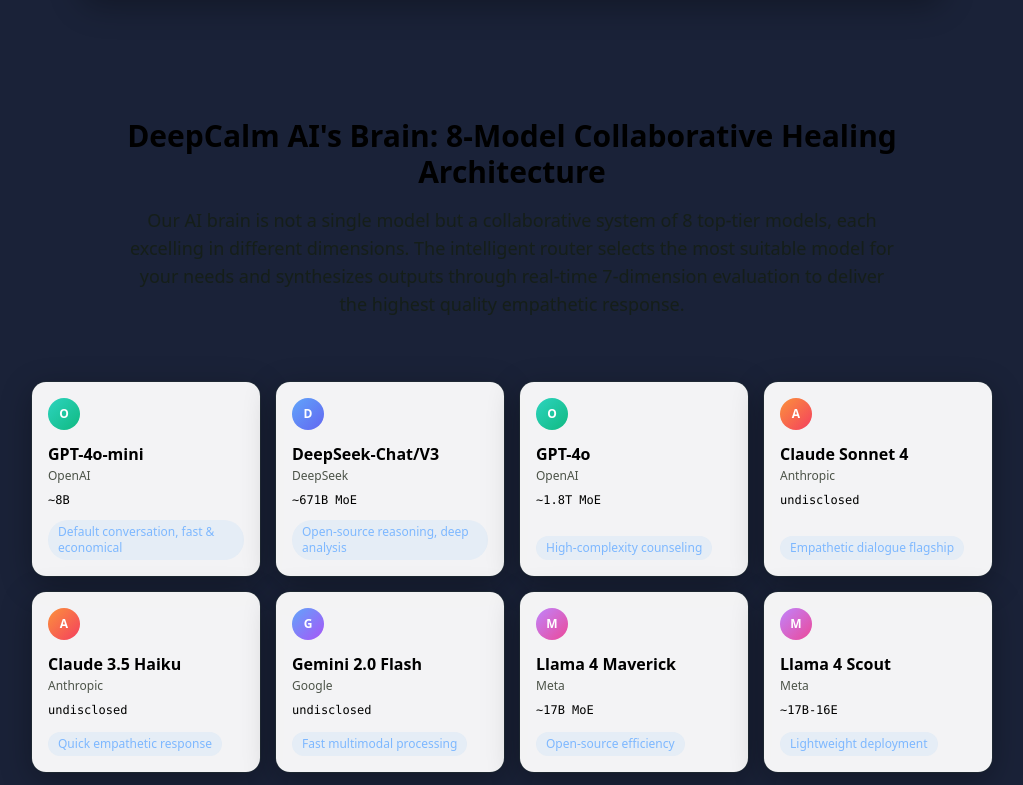
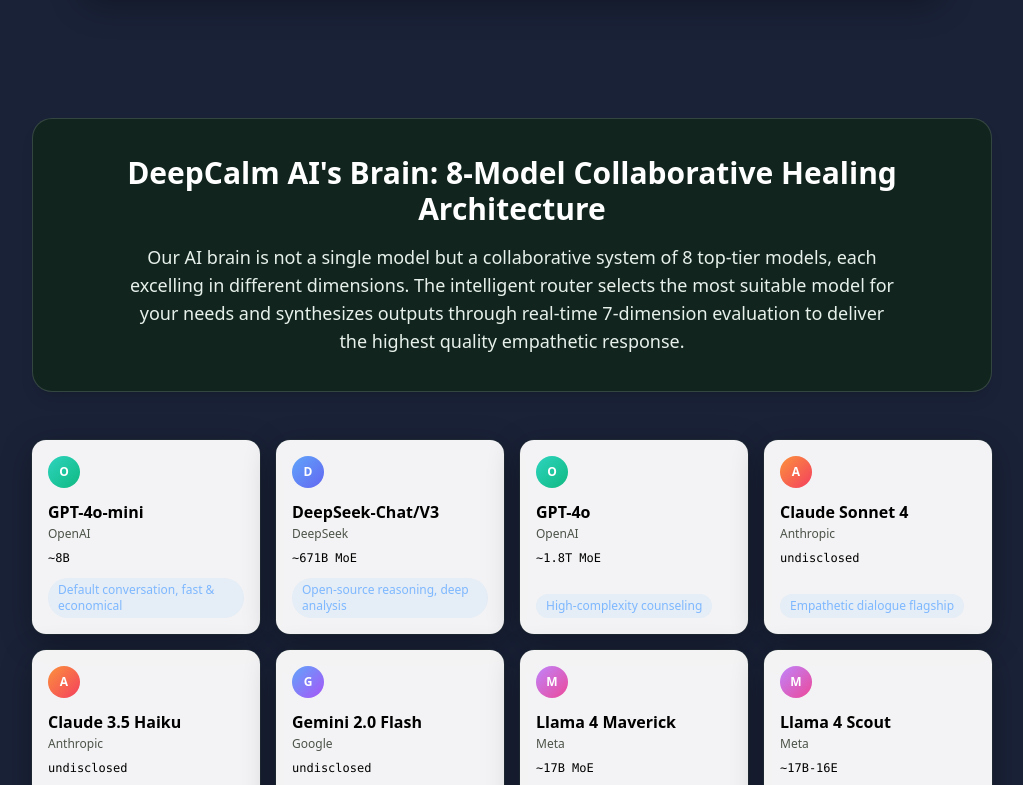
Before and after one commit to youeshopent-debug/deepcalm-ai, a Next.js app: page /en/about in a window 1280 px wide. Shown: the part 2115-2900 px from the top of the page, without its empty margins (128-1151 px from the left). Built offline with nearby package versions, Linux system fonts and the light colour scheme; no server answers.

Commit message:
Improve contrast for architecture heading and introduction (#21)

```diff
--- a/src/components/TechArchSection.tsx
+++ b/src/components/TechArchSection.tsx
@@ -43,9 +43,9 @@ export default function TechArchSection({ dict }: { dict: any }) {
 
       <div className="relative z-10 max-w-5xl mx-auto px-4 sm:px-6 lg:px-8">
         {/* Title + Subtitle */}
-        <div className={`text-center mb-16 transition-all duration-1000 ${mounted ? "opacity-100 translate-y-0" : "opacity-0 translate-y-6"}`}>
-          <h2 className="text-2xl sm:text-3xl font-bold text-dc-text mb-4">{a.tech_arch_title}</h2>
-          <p className="text-base sm:text-lg text-dc-muted leading-relaxed max-w-3xl mx-auto">{a.tech_arch_subtitle}</p>
+        <div className={`mb-12 rounded-2xl border border-white/15 bg-[#11251e] px-5 py-7 text-center shadow-lg transition-all sm:px-8 sm:py-9 duration-1000 ${mounted ? "opacity-100 translate-y-0" : "opacity-0 translate-y-6"}`}>
+          <h2 className="text-2xl sm:text-3xl font-bold text-white mb-4">{a.tech_arch_title}</h2>
+          <p className="text-base sm:text-lg text-[#e7f0eb] leading-relaxed max-w-3xl mx-auto">{a.tech_arch_subtitle}</p>
         </div>
 
         {/* Model Grid */}
```
